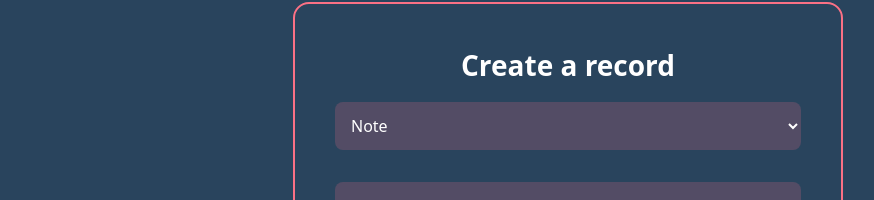
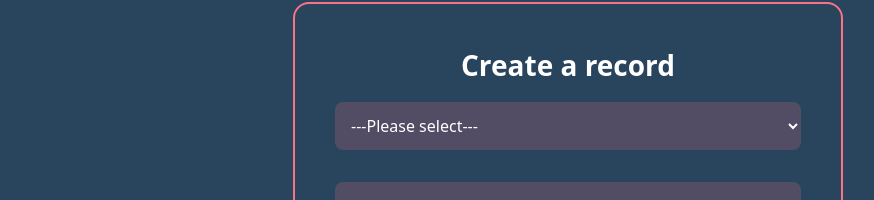
Before and after one commit to nicksonlangat/docxify_frontend, a Vue app: page /#/create in a window 1280 px wide. Shown: the part 145-345 px from the top of the page, without its empty margins (72-946 px from the left). Built offline with nearby package versions, Linux system fonts and the light colour scheme.

Commit message:
added prod api

```diff
--- a/src/services/Api.js
+++ b/src/services/Api.js
@@ -2,7 +2,7 @@ import axios from 'axios'
 
 export default () => {
     const Api = axios.create({
-        baseURL: "http://localhost:8000/",
+        baseURL: "http://docxify-api.techwithnick.com/", //"http://localhost:8000/",
         withCredentials: false,
         headers: {
             Accept: 'application/json',
--- a/src/views/Create.vue
+++ b/src/views/Create.vue
@@ -6,20 +6,21 @@
           <h1 class="font-bold text-[1.75rem] text-center">Create a record</h1>
           <form>
             <select
-              type="text"
-              placeholder="Type"
+            v-model="document.type"
               class="w-full bg-rose-400/20 my-4 p-3 outline-none rounded-lg">
-            <option value="">Note</option>
-            <option value="">Task</option>
-            <option value="">Document</option>
+              <option value="" selected>---Please select---</option>
+            <option value="Note">Note</option>
+            <option value="Task">Task</option>
+            <option value="Document">Document</option>
             </select>
             <input
+            v-model="document.title"
               type="text"
               placeholder="Title"
               class="w-full bg-rose-400/20 my-4 p-3 outline-none rounded-lg"
             />
             <textarea
-              type="email"
+              v-model="document.description"
               placeholder="Description"
               class="w-full bg-rose-400/20 my-4 p-3 outline-none rounded-lg"
             />
@@ -29,9 +30,7 @@
               class="w-full bg-rose-400/20 my-4 p-3 outline-none rounded-lg"
             />
 
-            <button
-              class="w-full bg-rose-400 my-4 p-3 outline-none rounded-lg"
-            >
+            <button @click="saveDocument" class="w-full bg-rose-400 my-4 p-3 outline-none rounded-lg">
               Submit
             </button>
           </form>
@@ -42,12 +41,39 @@
 <script>
 import Navigation from '@/components/Navigation.vue'
 import { RouterLink } from 'vue-router';
+import { mapActions } from 'vuex';
 
 export default {
-  name: 'Register',
+  name: 'Create',
   components: {
     Navigation,
     RouterLink
-}
+},
+data() {
+        return {
+            document: {
+                type: "",
+                title: "",
+                description: "",
+                file: null,
+                author: ""
+            },
+        }
+    },
+
+methods: {
+        ...mapActions({
+          createDocument: 'createDocument'
+        }),
+        saveDocument(e){
+            this.createDocument({
+                data: this.document,
+                cb: (resp) => {
+                    this.$router.push({"name": "notes"})
+                    }
+            })
+            e.preventDefault()
+        }
+    }
 }
 </script>
--- a/src/views/Notes.vue
+++ b/src/views/Notes.vue
@@ -32,7 +32,7 @@
                     <h3>{{ document.created_at }}</h3>
                   </div>
 
-              <div v-if="isEmpty" class="w-full col-span-2 text-center py-10 border-2 border-rose-400 rounded-xl text-gray-500">
+              <div v-if="documents.length == 0" class="w-full col-span-2 text-center py-10 border-2 border-rose-400 rounded-xl text-gray-500">
                 <img
                   alt="empty"
                   src="../assets/icons8-empty-box-64.png"
```
